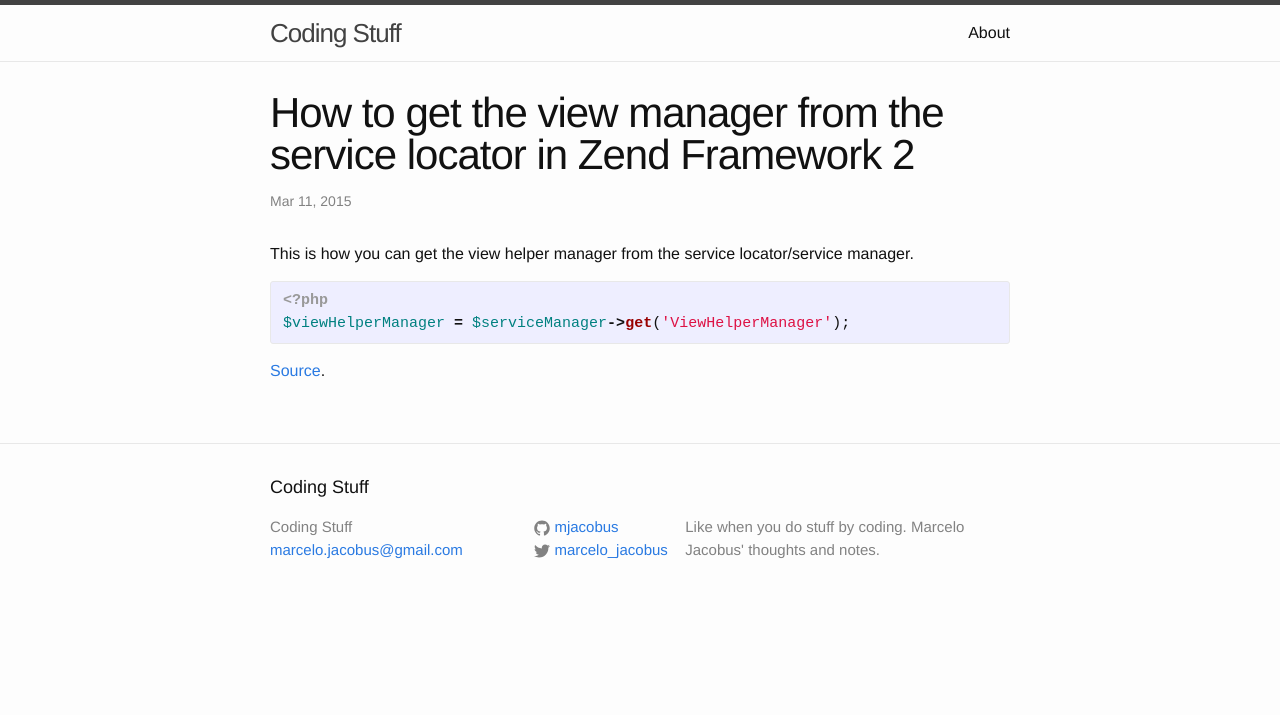
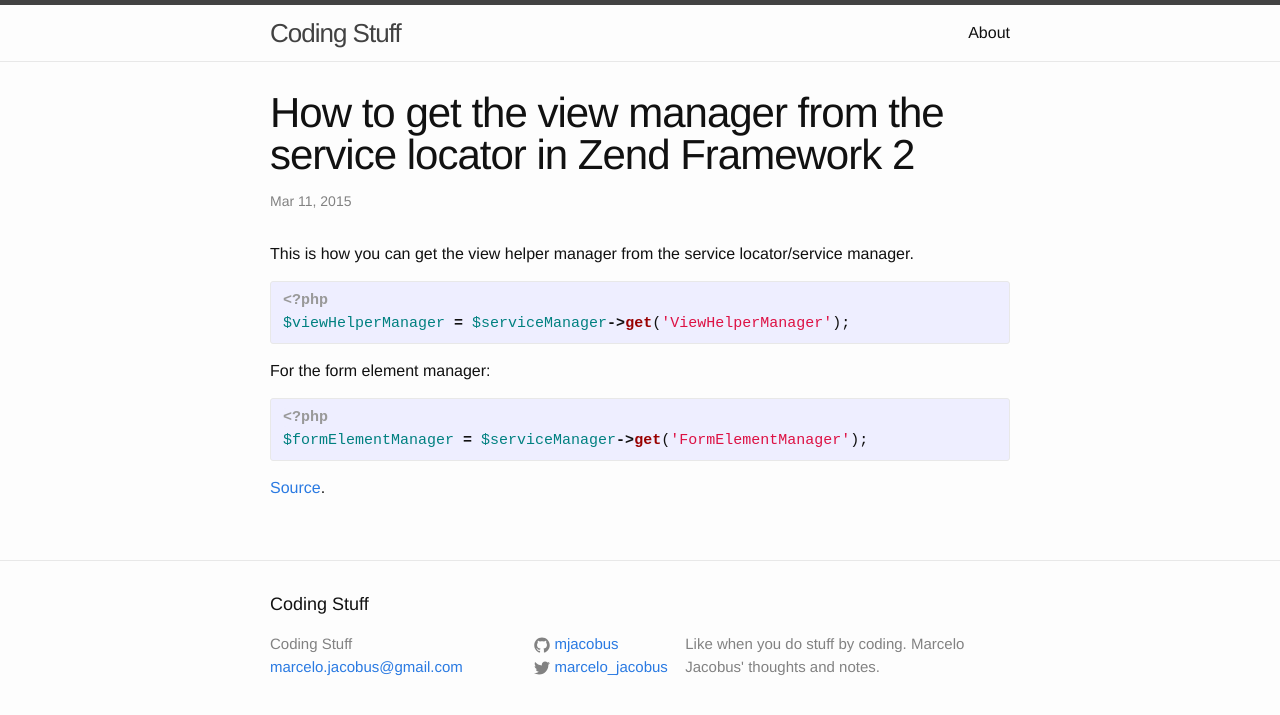
Before and after one commit to mjacobus/mjacobus.github.io, a Jekyll site: the page built from _posts/2015-03-11-how-to-get-the-view-manager-from-the-service-locator-in-zend-framework-2.md, in a window 1280 px wide. Shown: the top 715 px of the page. Built offline with Jekyll 4.4.1, drawn with Linux system fonts in a browser that asks for light colours; comment, search, counter and statistics services are not loaded.

Commit message:
Updated blog post

```diff
--- a/_posts/2015-03-11-how-to-get-the-view-manager-from-the-service-locator.md
+++ b/_posts/2015-03-11-how-to-get-the-view-manager-from-the-service-locator-in-zend-framework-2.md
@@ -11,4 +11,13 @@ This is how you can get the view helper manager from the service locator/service
 $viewHelperManager = $serviceManager->get('ViewHelperManager');
 {% endhighlight %}
 
+
+For the form element manager:
+
+{% highlight php %}
+<?php
+$formElementManager = $serviceManager->get('FormElementManager');
+{% endhighlight %}
+
+
 [Source](https://juriansluiman.nl/article/120/using-zend-framework-service-managers-in-your-application).
```
